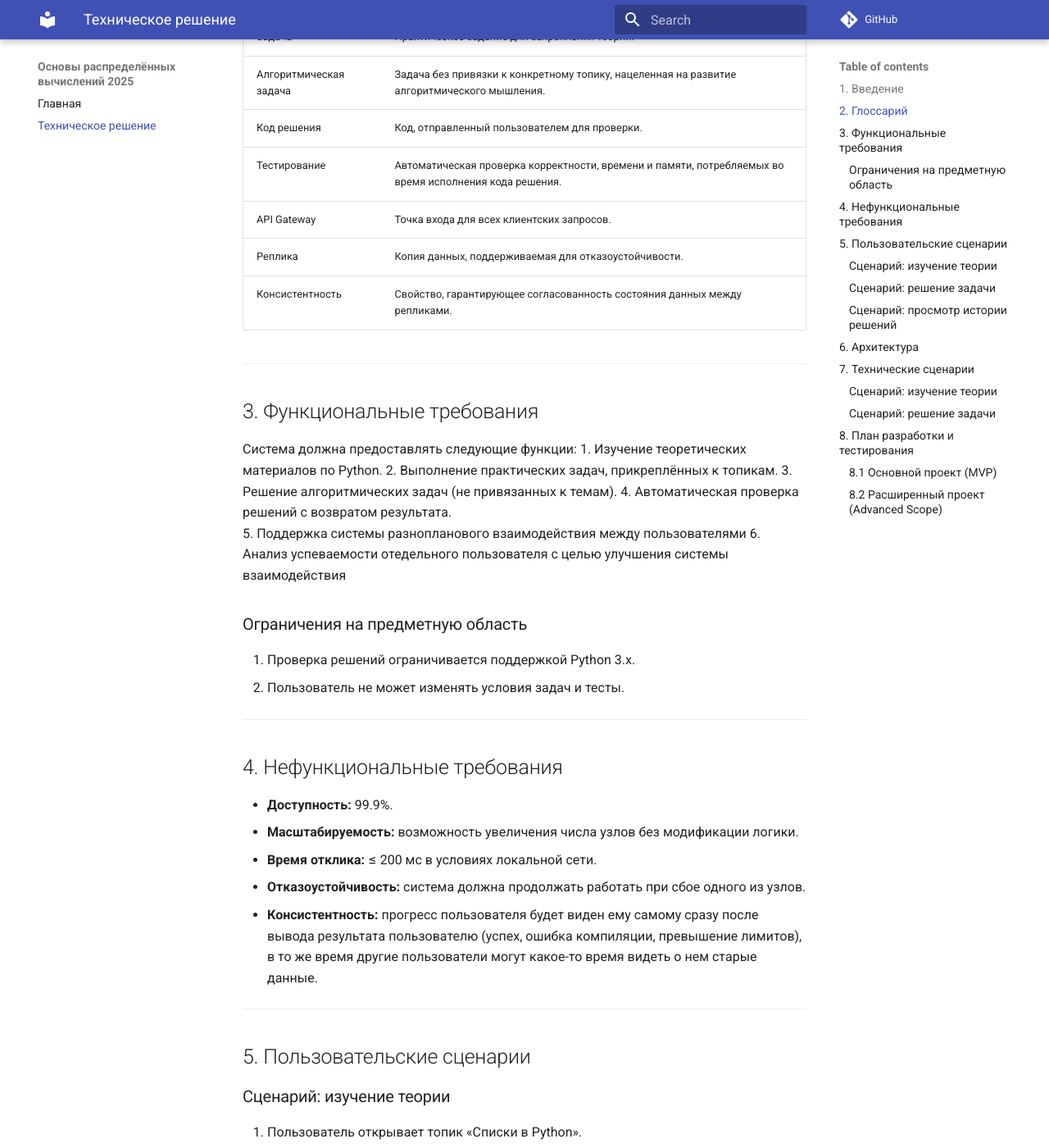
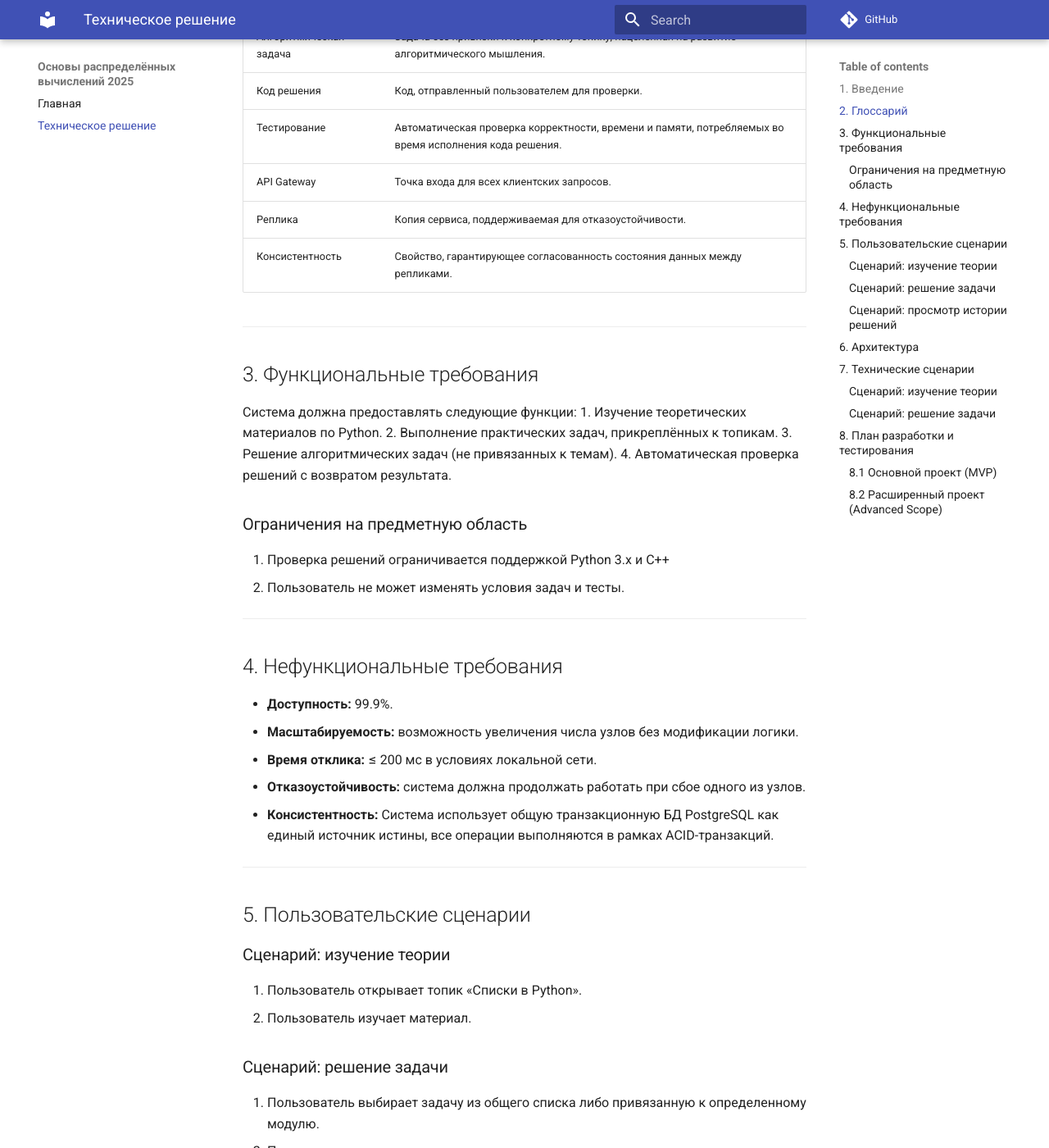
Before and after one commit to spbu-ds-practicum-2025/micro-rest, an MkDocs documentation site: the page built from docs/tr.md, in a window 1280 px wide and 1400 px high, scrolled down 826 px. Shown: the whole window at 82% size. Built offline with MkDocs 1.6.1 and Material for MkDocs 9.7.7, drawn with Linux system fonts in a browser that asks for light colours; comment, search, counter and statistics services are not loaded; some of the changed text lies outside the part shown.

Commit message:
[TR] Some corrections to tech solution

````diff
--- a/docs/tr.md
+++ b/docs/tr.md
@@ -14,13 +14,12 @@
 ## 2. Глоссарий
 | Термин        | Определение |
 |---------------|-------------|
-| Пользователь  | Зарегистрированный клиент системы. |
 | Задача        | Практическое задание для закрепления теории. |
 | Алгоритмическая задача      | Задача без привязки к конкретному топику, нацеленная на развитие алгоритмического мышления. |
 | Код решения       | Код, отправленный пользователем для проверки. |
 | Тестирование    | Автоматическая проверка корректности, времени и памяти, потребляемых во время исполнения кода решения. |
 | API Gateway   | Точка входа для всех клиентских запросов. |
-| Реплика       | Копия данных, поддерживаемая для отказоустойчивости. |
+| Реплика       | Копия сервиса, поддерживаемая для отказоустойчивости. |
 | Консистентность | Свойство, гарантирующее согласованность состояния данных между репликами. |
 
 ---
@@ -31,12 +30,11 @@
 2. Выполнение практических задач, прикреплённых к топикам.
 3. Решение алгоритмических задач (не привязанных к темам).
 4. Автоматическая проверка решений с возвратом результата.
-5. Поддержка системы разнопланового взаимодействия между пользователями
-6. Анализ успеваемости отедельного пользователя с целью улучшения системы взаимодействия
+
 
 ### Ограничения на предметную область
 
-1. Проверка решений ограничивается поддержкой Python 3.x.
+1. Проверка решений ограничивается поддержкой Python 3.x и C++
 2. Пользователь не может изменять условия задач и тесты.
 
 ---
@@ -46,7 +44,7 @@
 - **Масштабируемость:** возможность увеличения числа узлов без модификации логики.
 - **Время отклика:** ≤ 200 мс в условиях локальной сети.
 - **Отказоустойчивость:** система должна продолжать работать при сбое одного из узлов.
-- **Консистентность:** прогресс пользователя будет виден ему самому сразу после вывода результата пользователю (успех, ошибка компиляции, превышение лимитов), в то же время другие пользователи могут какое-то время видеть о нем старые данные.
+- **Консистентность:** Система использует общую транзакционную БД PostgreSQL как единый источник истины, все операции выполняются в рамках ACID-транзакций.
 
 ---
 
@@ -56,7 +54,7 @@
 
 1. Пользователь открывает топик «Списки в Python».
 2. Пользователь изучает материал.
-3. Пользователю предлагается пройти тест по модулю из теоретических вопросов и вариантов ответа.
+
 
 ### Сценарий: решение задачи
 1. Пользователь выбирает задачу из общего списка либо привязанную к определенному модулю.
@@ -117,7 +115,6 @@ graph TD
 3. `API Gateway` перенаправляет запрос в `Course Service`.
 4. `Course Service` возвращает описание теоретического материала.
 5. Пользователь изучает материал.
-6. Пользователь может пройти небольшой тест по теоретическому модулю с вопросами и вариантами ответов.
 
 ```mermaid
 sequenceDiagram
````
Also changed, not shown: other parts of docs/tr.md (+2 -2 lines).
